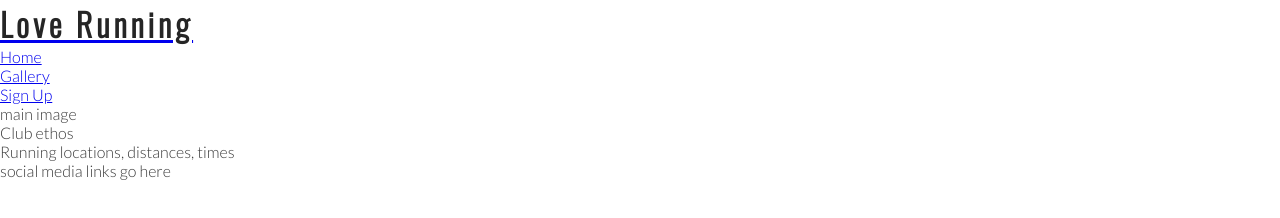
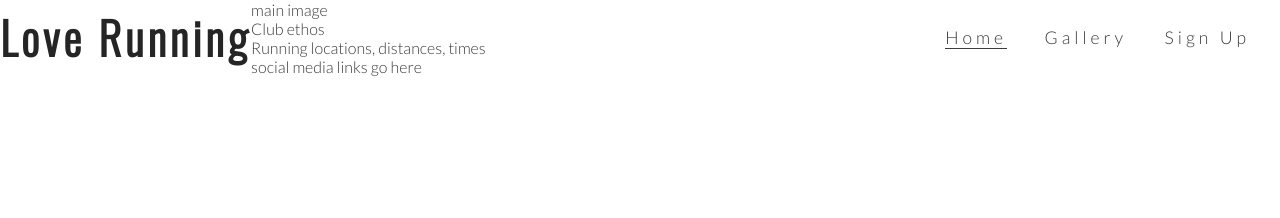
Before and after one commit to EtaBigDinner/love-running, a plain HTML site: page index.html in a window 1280 px wide. Drawn offline with nearby package versions, Linux system fonts and the light colour scheme.

Commit message:
add styling for header, including navigation

```diff
--- a/assets/css/style.css
+++ b/assets/css/style.css
@@ -9,10 +9,37 @@ body {
     font-weight: 300;
     color: #3a3a3a;
 }
-/* headings and logo*/
+/* headings and logo and top navigation*/
 h1,h2 {
     font-family:Oswald, sans-serif;
     text-transform:capitalize;
     letter-spacing: 4px;
     color: #252525;
 }
+#logo {
+    float: left;
+    font-size: 280%;
+}
+#menu {
+    float: right;
+    font-size: 110%;
+    letter-spacing:4px;
+}
+#menu,#logo {
+    line-height: 75px;
+}
+#menu li {
+    display: inline-block;
+    list-style-type: none;
+    margin-right: 30px;
+}
+#menu a {
+    text-decoration: none;
+    color: inherit;
+}
+#menu a:hover {
+    border-bottom: 1px solid #3a3a3a;
+}
+.active {
+    border-bottom: 1px solid #3a3a3a;
+}
--- a/index.html
+++ b/index.html
@@ -16,12 +16,12 @@
 <body>
     <header>
         <a href="index.html">
-            <h1>Love Running</h1>
+            <h1 id="logo">Love Running</h1>
         </a>
-        <nav>
+        <nav id="menu">
             <ul>
                 <li>
-                    <a href="index.html" alt="Link to the Home Page">Home</a>
+                    <a class="active" href="index.html" alt="Link to the Home Page">Home</a>
                 </li>
                 <li>
                     <a href="gallery.html" alt="Link to Gallery Page">Gallery</a>
```
